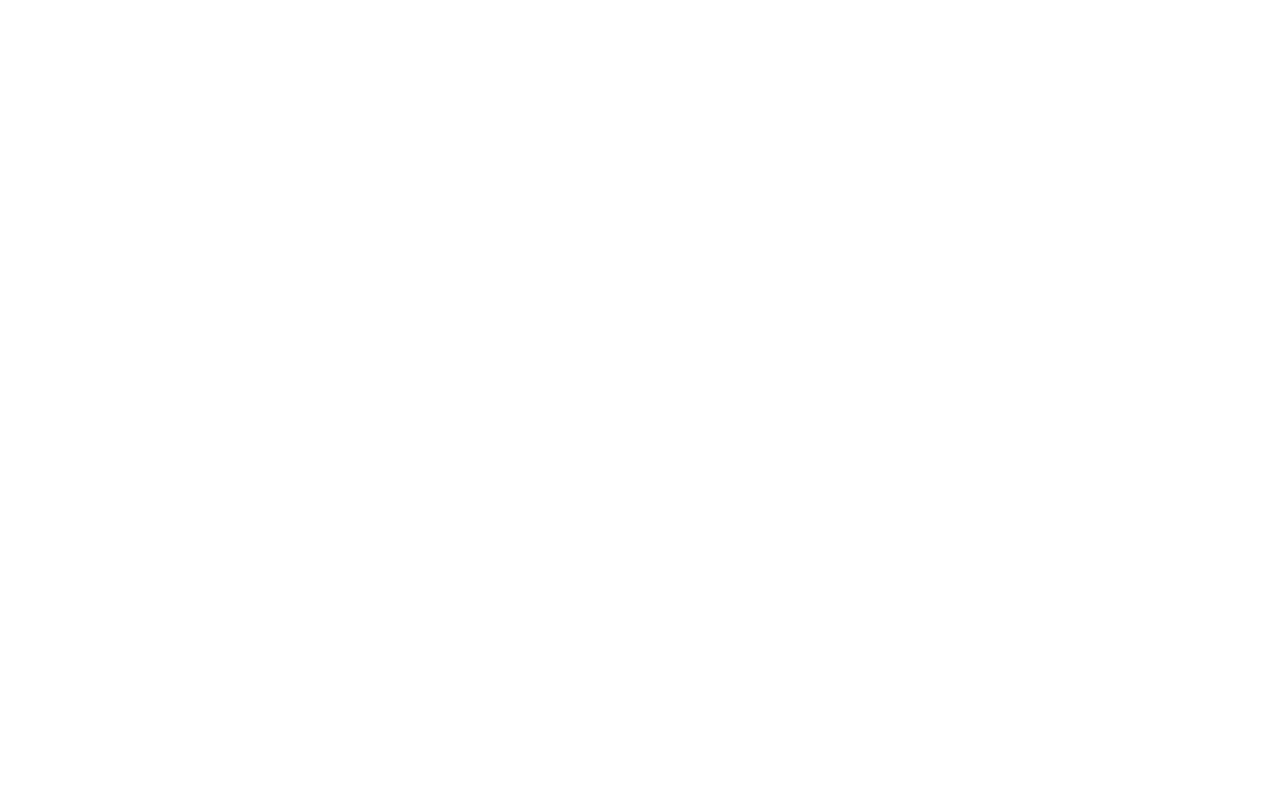
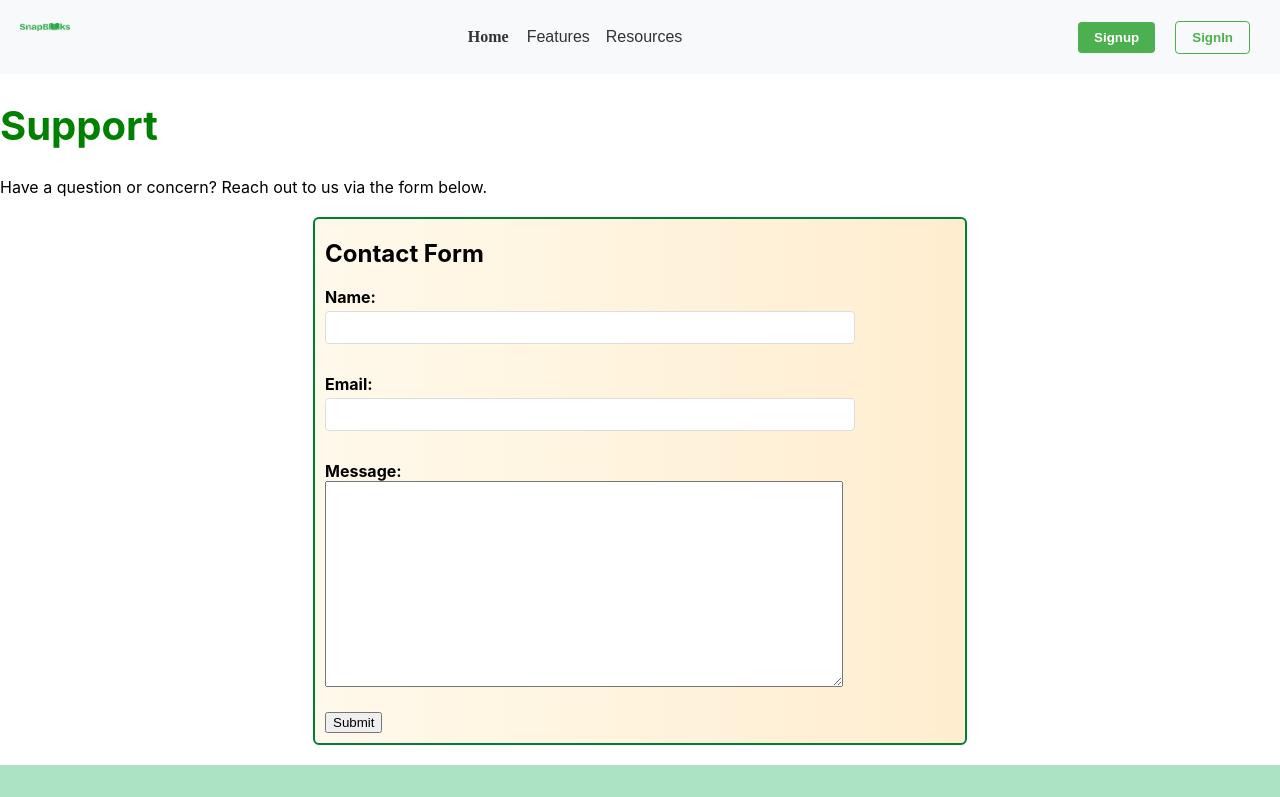
Before and after one commit to IreneNakiyingi/snapbooks, a React (Create React App) app: page /support in a window 1280 px wide. Before the commit this address had no page. Shown: the top 797 px of the page. Built offline with nearby package versions, Linux system fonts and the light colour scheme.

Commit message:
Added contact form component, support page, support page route

```diff
--- a/src/App.css
+++ b/src/App.css
@@ -1,5 +1,6 @@
 .App {
   text-align: center;
+  margin: auto;
 }
 
 .App-logo {
--- a/src/App.js
+++ b/src/App.js
@@ -7,6 +7,7 @@
 import FAQs from './components/FAQs';
 import Pricing from './components/Pricing';
 import SmartCapturePage from './components/SmartCapture';
+import Support from './components/Support';
 
 function App() {
   return (
@@ -16,6 +17,7 @@
         <Route path="/landing" element={<LandingPage />} />
         <Route path="/about" element={<AboutUs />} />
         <Route path="/faqs" element={<FAQs />} />
+        <Route path='/support' element={<Support/>} />
         <Route path="/pricing" element={<Pricing />} />
         <Route path="/smart-capture" element = {<SmartCapturePage/>} />
       </Routes>
--- /dev/null
+++ b/src/components/ContactForm.css
@@ -0,0 +1,10 @@
+.contactform{
+    width: 100%;
+}
+.submit{
+    margin-bottom: 10px;
+    justify-self: end;
+}
+.submit:hover{
+    background-color: green;
+}
--- /dev/null
+++ b/src/components/ContactForm.js
@@ -0,0 +1,66 @@
+import React, { useState } from "react";
+import "./ContactForm.css";
+
+const ContactForm = () => {
+  const [formData, setFormData] = useState({
+    name: "",
+    email: "",
+    message: "",
+  });
+
+  const handleChange = (e) => {
+    setFormData({ ...formData, [e.target.name]: e.target.value });
+  };
+
+  const handleSubmit = (e) => {
+    e.preventDefault();
+    console.log("Form submitted:", formData);
+    alert("Form submitted successfully!");
+  };
+
+  return (
+    <div className="contactform">
+      <h2>Contact Form</h2>
+      <form onSubmit={handleSubmit}>
+        <div>
+          <label>Name:</label>
+          <input
+            type="text"
+            name="name"
+            value={formData.name}
+            onChange={handleChange}
+            required
+            style={{'width':'80%'}}
+          />
+        </div>
+        <br />
+        <div>
+          <label>Email:</label>
+          <input
+            type="email"
+            name="email"
+            value={formData.email}
+            onChange={handleChange}
+            required
+            style={{'width':'80%'}}
+          />
+        </div>
+        <br />
+        <div>
+          <label>Message:</label>
+          <textarea
+            name="message"
+            value={formData.message}
+            onChange={handleChange}
+            required
+            style={{'width':'80%', 'height':'200px'}}
+          />
+        </div>
+        <br />
+        <button type="submit" className="submit">Submit</button>
+      </form>
+    </div>
+  );
+};
+
+export default ContactForm;
--- /dev/null
+++ b/src/components/Support.js
@@ -0,0 +1,25 @@
+//support page
+import React, { useState } from 'react';
+import './Support.css';
+import Footer from './Footer';
+import NavBar from './Nav';
+import ContactForm from './ContactForm';
+
+const Support = ()=>{
+    return (
+        <div className='support'>
+            <NavBar/>
+            <h1>Support</h1>
+            <p>Have a question or concern? Reach out to us
+                via the form below.
+            </p>
+            <form className='contact-form'>
+                <ContactForm/>
+            </form>
+
+            <Footer/>
+        </div>
+    );
+
+};
+export default Support;
```
Also changed, not shown: src/components/Support.css (added).
